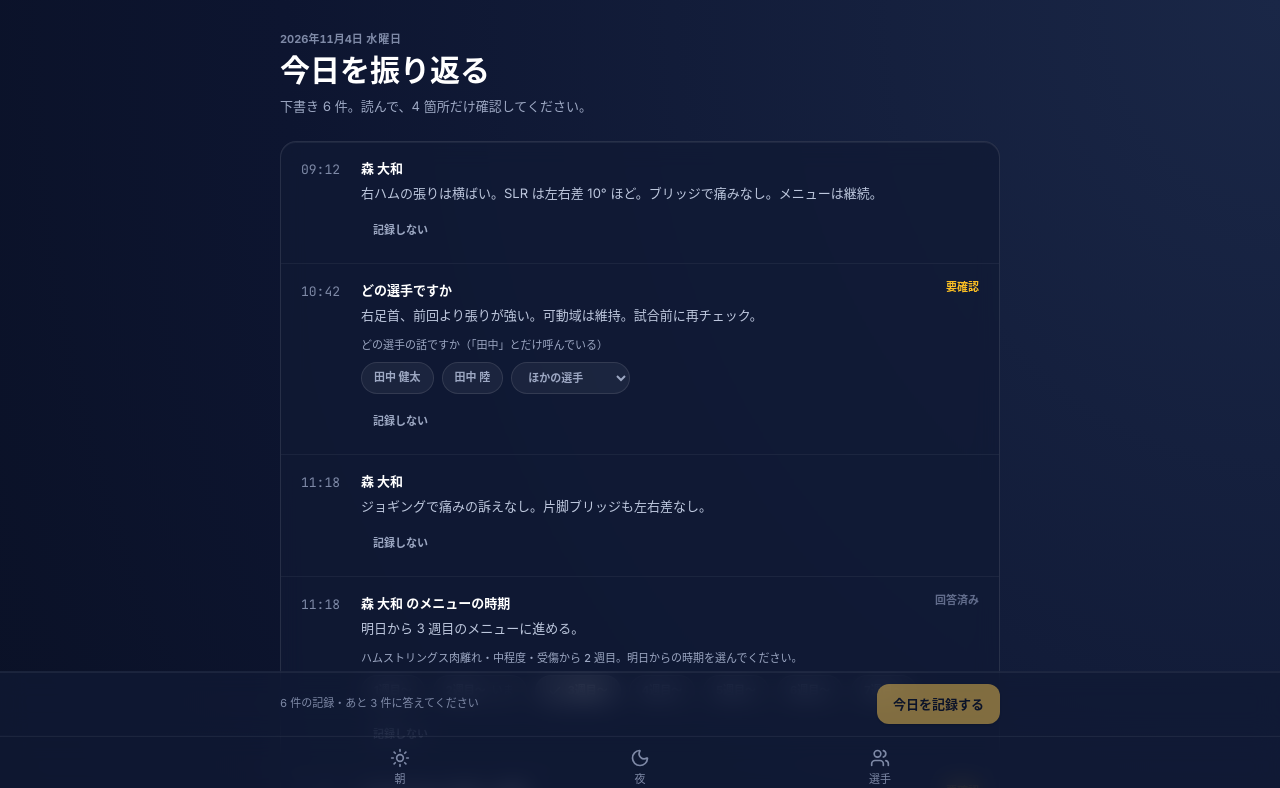
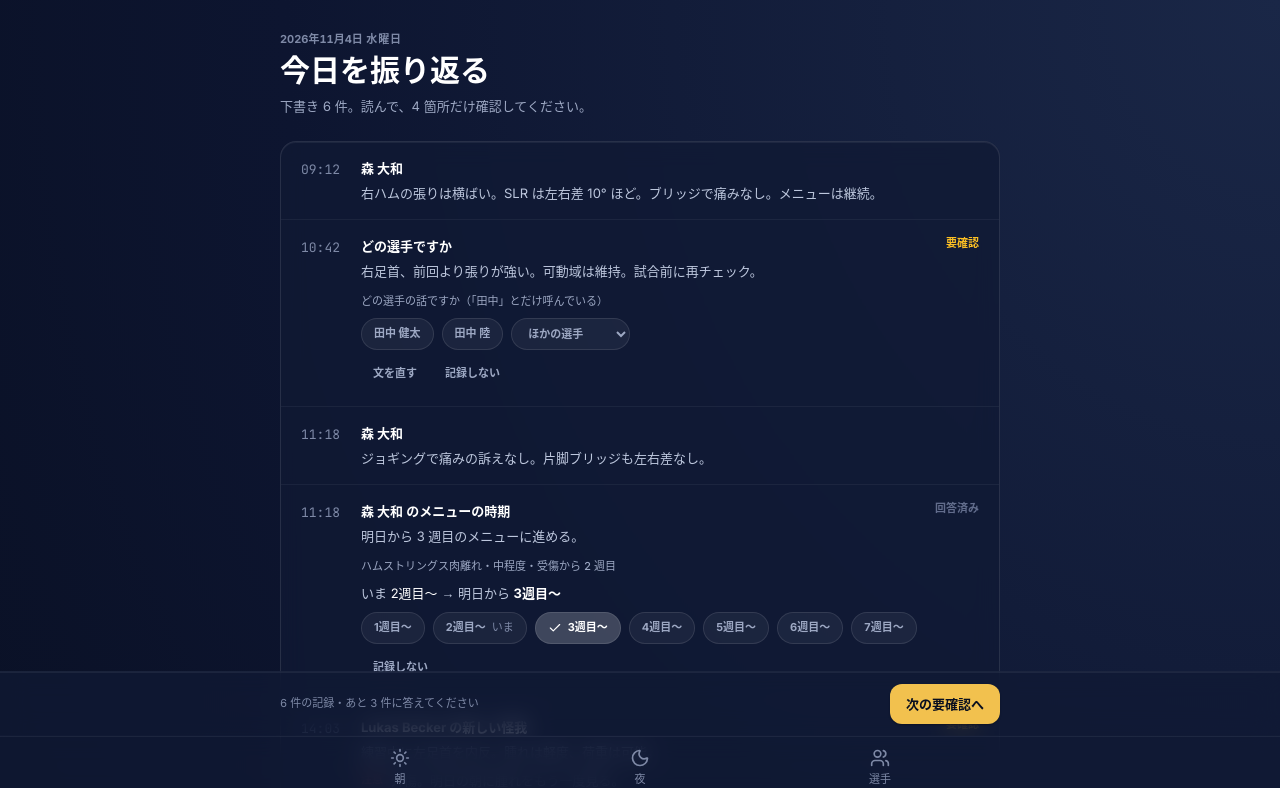
Before and after one commit to Rucolow/physios-rebuild, a Next.js app: page /preview/digest in a window 1280 px wide. Shown: the top 788 px of the page. Built offline with nearby package versions, Linux system fonts and the light colour scheme.

Commit message:
ダイジェスト: 次の要確認へ移る確定バー、読むだけの行は道具をしまう、文を直す、時期の変更を「いま → 明日から」で示す
Co-Authored-By: Claude Opus 5.5 <noreply@anthropic.com>
Claude-Session: https://claude.ai/code/session_01Tf9zRPdXUpfvRysbuLEgUw

```diff
--- a/src/components/trainer/DigestView.tsx
+++ b/src/components/trainer/DigestView.tsx
@@ -83,7 +83,16 @@ export function DigestView({ dateLabel, pending, resolved, failed, ctx, preview
   const open = pending.filter((it) => unanswered(it, answers[it.id]))
   const carried = pending.filter((it) => it.carried).length
 
+  function jumpToOpen() {
+    const first = open[0]
+    if (first) document.getElementById(`draft-${first.id}`)?.scrollIntoView({ behavior: 'smooth', block: 'start' })
+  }
+
   function confirm() {
+    if (open.length) {
+      jumpToOpen()
+      return
+    }
     setResult(null)
     if (preview) {
       setResult('見本の画面なので記録はしません。')
@@ -185,7 +194,7 @@ export function DigestView({ dateLabel, pending, resolved, failed, ctx, preview
       {pending.length > 0 && (
         <div className="fixed inset-x-0 bottom-above-nav z-header border-t border-layer-5 glass px-4 py-3">
           <div className="mx-auto flex max-w-read items-center gap-4">
-            <p className="min-w-0 flex-1 text-2xs text-navy-400" role="status">
+            <button type="button" onClick={jumpToOpen} className="min-w-0 flex-1 text-left text-2xs text-navy-400" role="status">
               {result ?? (
                 <>
                   <Num>{pending.length}</Num> 件の記録・
@@ -200,9 +209,9 @@ export function DigestView({ dateLabel, pending, resolved, failed, ctx, preview
                   )}
                 </>
               )}
-            </p>
-            <Button variant="primary" size="md" disabled={busy || open.length > 0} onClick={confirm}>
-              {busy ? '記録しています' : '今日を記録する'}
+            </button>
+            <Button variant="primary" size="md" disabled={busy} onClick={confirm}>
+              {busy ? '記録しています' : open.length ? '次の要確認へ' : '今日を記録する'}
             </Button>
           </div>
         </div>
@@ -216,6 +225,11 @@ function Row({ it, a, ctx, onChange }: { it: DigestItem; a: DraftAnswer; ctx: Di
   const playerName = playerId ? ctx.players.find((p) => p.id === playerId)?.name ?? null : null
   const rejected = a.action === 'reject'
   const isOpen = unanswered(it, a)
+  // 読むだけの行は道具をしまっておき、本文を押したときだけ出す（10 行あっても読み物として読めるように）
+  const [tools, setTools] = useState(false)
+  const [editing, setEditing] = useState(false)
+  const summary = a.summary ?? it.seg.summary
+  const showTools = it.reason !== null || tools || rejected
 
   const title =
     it.kind === 'schedule'
@@ -227,7 +241,7 @@ function Row({ it, a, ctx, onChange }: { it: DigestItem; a: DraftAnswer; ctx: Di
           : playerName ?? 'どの選手ですか'
 
   return (
-    <div className={cn('flex items-start gap-4 px-5 py-4', rejected && 'bg-layer-3')}>
+    <div id={`draft-${it.id}`} className={cn('flex scroll-mt-6 items-start gap-4 px-5 py-4', rejected && 'bg-layer-3')}>
       <span className={cn('w-11 shrink-0 pt-0.5 font-mono text-sm nums', rejected ? 'text-navy-500' : 'text-navy-400')}>{it.time}</span>
       <div className="min-w-0 flex-1">
         <div className="flex items-start gap-2">
@@ -236,9 +250,35 @@ function Row({ it, a, ctx, onChange }: { it: DigestItem; a: DraftAnswer; ctx: Di
             <StateWord tone="none">記録しない</StateWord>
           ) : it.reason ? (
             <StateWord tone={isOpen ? 'watch' : 'none'}>{isOpen ? '要確認' : '回答済み'}</StateWord>
+          ) : a.summary !== undefined ? (
+            <StateWord tone="none">直した</StateWord>
           ) : null}
         </div>
-        <p className={cn('mt-1 text-sm', rejected ? 'text-navy-500' : 'text-navy-200')}>{it.seg.summary}</p>
+        {editing ? (
+          <div className="mt-2 space-y-2">
+            <textarea
+              autoFocus
+              defaultValue={summary}
+              rows={3}
+              onBlur={(e) => {
+                const v = e.target.value.trim()
+                onChange({ summary: v && v !== it.seg.summary ? v : undefined })
+                setEditing(false)
+              }}
+              className="w-full rounded-field border border-gold-500 bg-layer-5 p-3 text-sm text-white focus:outline-none"
+            />
+            <p className="text-2xs text-navy-500">枠の外を押すと直したものが残ります。</p>
+          </div>
+        ) : (
+          <button
+            type="button"
+            onClick={() => setTools((v) => !v)}
+            aria-expanded={showTools}
+            className={cn('mt-1 block w-full text-left text-sm', rejected ? 'text-navy-500' : 'text-navy-200')}
+          >
+            {summary}
+          </button>
+        )}
         {it.seg.alert && !rejected && (
           <p className="mt-2 flex items-start gap-2 text-sm text-navy-200">
             <StateWord tone="act" className="pt-0.5">注意</StateWord>
@@ -247,7 +287,7 @@ function Row({ it, a, ctx, onChange }: { it: DigestItem; a: DraftAnswer; ctx: Di
         )}
 
         {!rejected && (
-          <div className="mt-3 space-y-3">
+          <div className="mt-3 space-y-3 empty:hidden">
             {!it.playerId && it.kind !== 'schedule' && (
               <PlayerChoice it={it} a={a} ctx={ctx} onChange={onChange} />
             )}
@@ -268,14 +308,19 @@ function Row({ it, a, ctx, onChange }: { it: DigestItem; a: DraftAnswer; ctx: Di
           </div>
         )}
 
-        <div className="mt-3 flex flex-wrap items-center gap-2">
+        {showTools && !editing && (
+          <div className="mt-2 flex flex-wrap items-center gap-1">
             {it.audioUrl && <AudioButton url={it.audioUrl} start={it.seg.start_sec ?? 0} />}
+            {!rejected && it.kind === 'karte' && (
+              <Button variant="ghost" size="sm" onClick={() => setEditing(true)}>文を直す</Button>
+            )}
             {rejected ? (
               <Button variant="ghost" size="sm" onClick={() => onChange({ action: 'confirm' })}>記録に戻す</Button>
             ) : it.kind === 'schedule' ? null : (
               <Button variant="ghost" size="sm" onClick={() => onChange({ action: 'reject' })}>記録しない</Button>
             )}
           </div>
+        )}
       </div>
     </div>
   )
@@ -347,13 +392,21 @@ function RowList({ protocolId, a, ctx, currentRowId, onChange }: { protocolId: s
   )
 }
 
+function rowName(ctx: DigestContext, protocolId: string, rowId: string | null) {
+  return rowId ? ctx.rows[protocolId]?.find((r) => r.id === rowId)?.period_raw ?? null : null
+}
+
 function RowChoice({ playerId, a, ctx, onChange }: { playerId: string; a: DraftAnswer; ctx: DigestContext; onChange: (p: Partial<DraftAnswer>) => void }) {
   const ep = ctx.episodes[playerId]
   if (!ep?.protocolId) return <p className="text-sm text-navy-400">この選手には進行中の怪我がありません。記録しないを選んでください。</p>
   return (
     <div className="space-y-2">
       <p className="text-2xs font-medium text-navy-300">
-        {ep.label}・受傷から <Num>{ep.week}</Num> 週目。明日からの時期を選んでください。
+        {ep.label}・受傷から <Num>{ep.week}</Num> 週目
+      </p>
+      <p className="text-sm text-navy-200">
+        いま <span className="text-white">{rowName(ctx, ep.protocolId, ep.currentRowId) ?? '未指定'}</span>
+        {' → '}明日から <span className="font-bold text-white">{rowName(ctx, ep.protocolId, a.menu_row_id ?? null) ?? '（選んでください）'}</span>
       </p>
       <RowList protocolId={ep.protocolId} a={a} ctx={ctx} currentRowId={ep.currentRowId} onChange={onChange} />
     </div>
```
Lines whose indentation alone changed are shown as unchanged.
